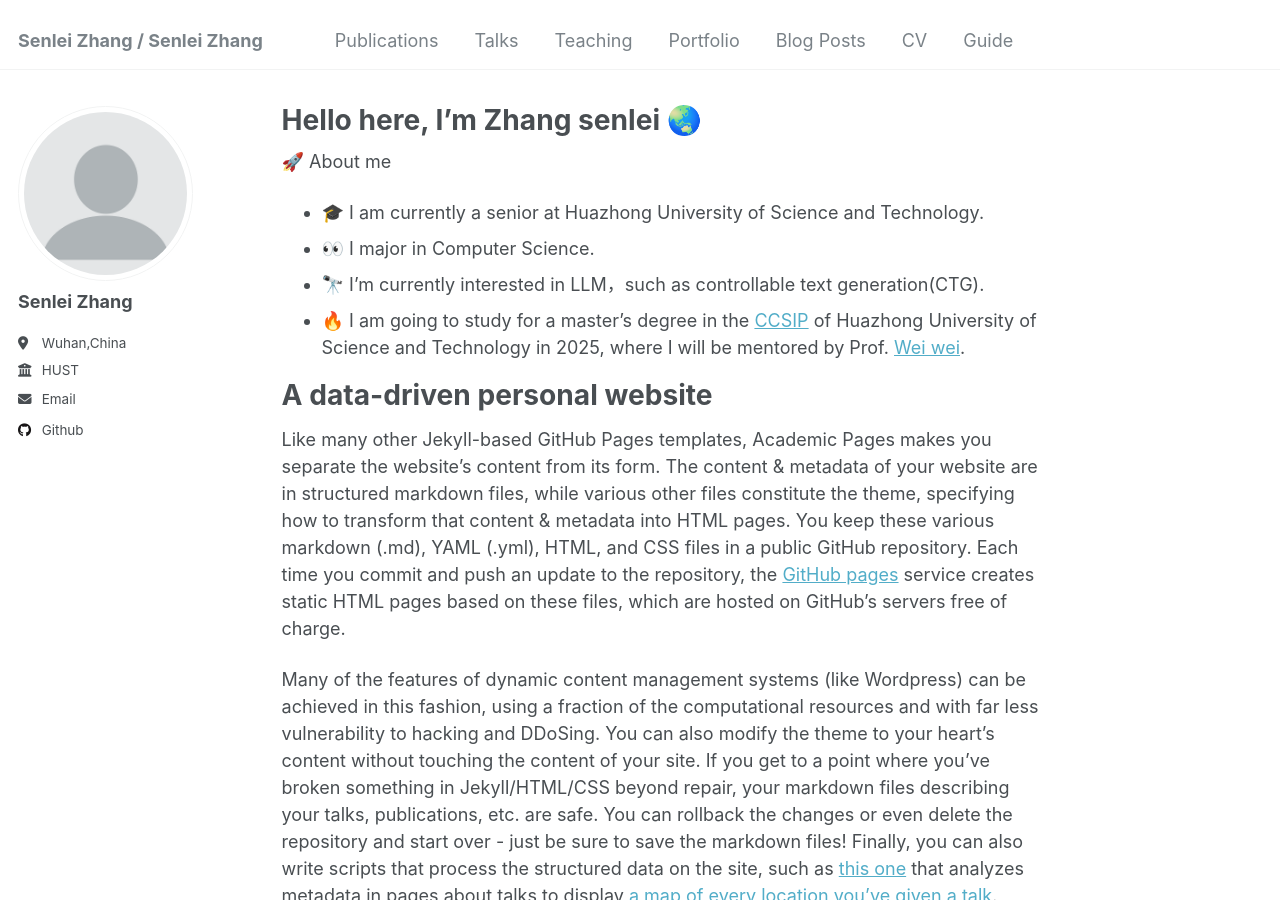
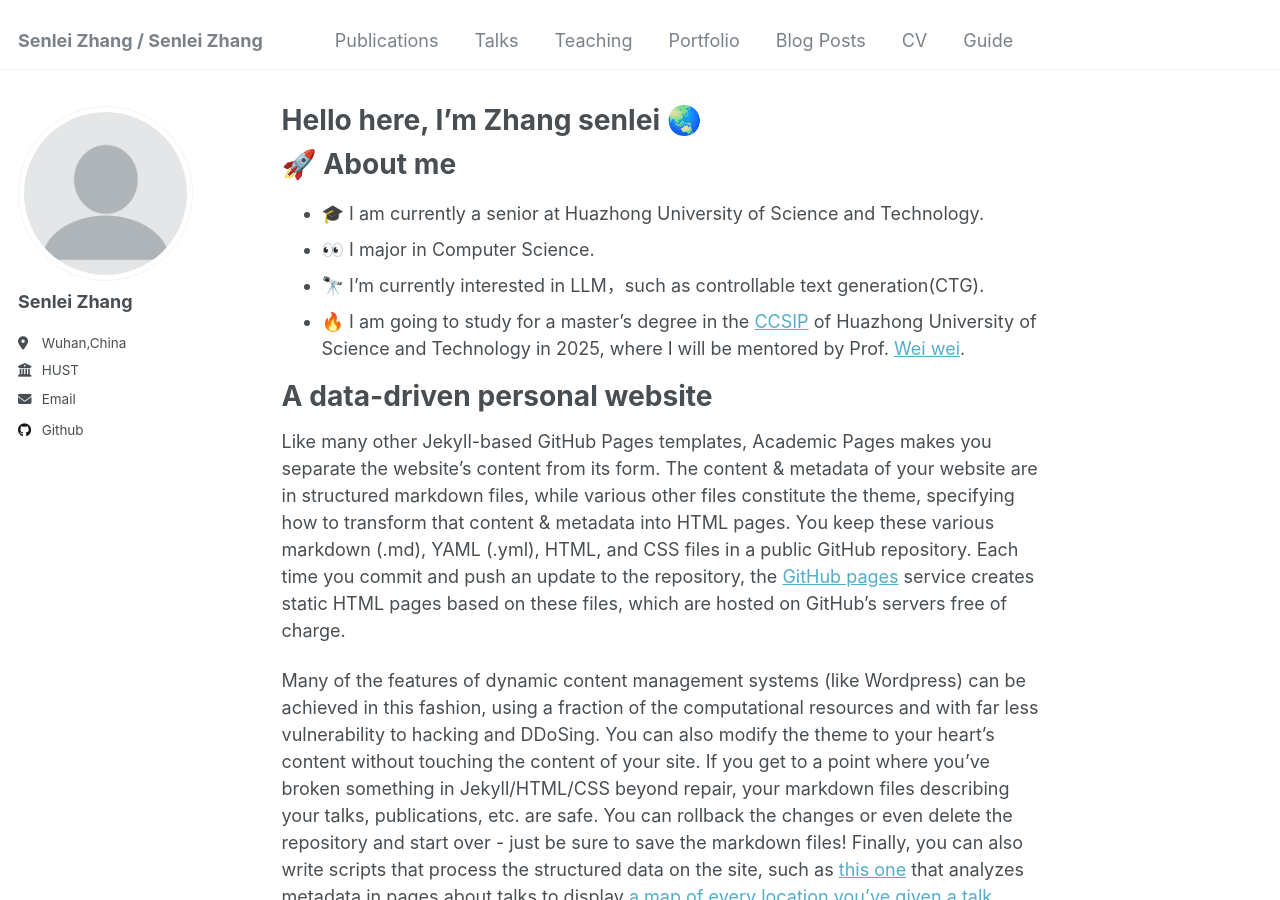
Before and after one commit to zslchase/zslchase.github.io, a Jekyll site: the page built from _pages/about.md, in a window 1280 px wide and 900 px high. Built offline with Jekyll 4.4.1, drawn with Linux system fonts in a browser that asks for light colours.

```diff
--- a/_pages/about.md
+++ b/_pages/about.md
@@ -7,7 +7,7 @@ redirect_from:
   - /about.html
 ---
 
-🚀 About me
+# 🚀 About me
 
 - 🎓 I am currently a senior at Huazhong University of Science and Technology.
 - 👀 I major in Computer Science.
```
